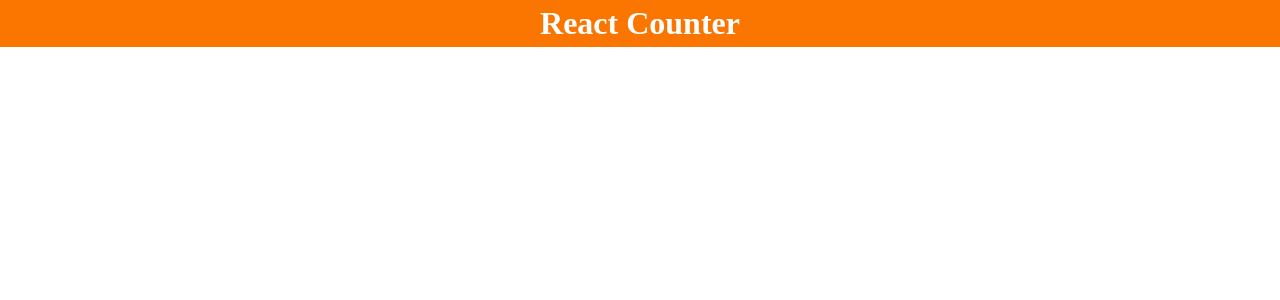
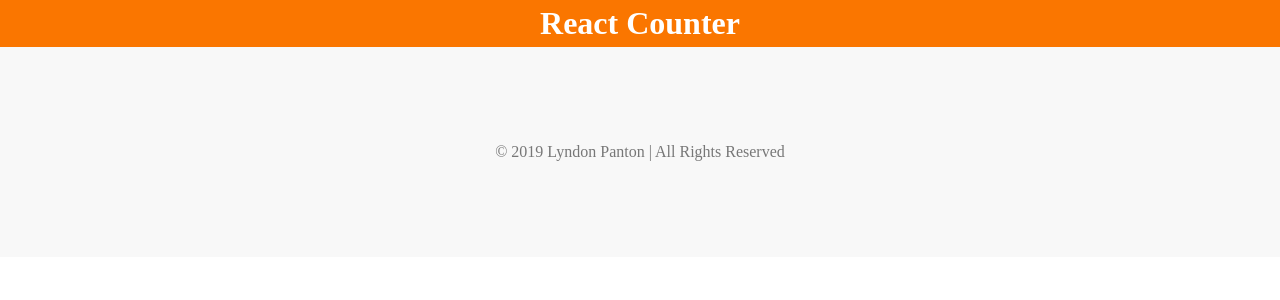
Before and after one commit to lyndonpanton/react-counter, a React (Create React App) app: page / in a window 1280 px wide. Shown: the top 300 px of the page. Built offline with nearby package versions, Linux system fonts and the light colour scheme.

Commit message:
imported, rendered, sent state to footer component

```diff
--- a/src/components/App.js
+++ b/src/components/App.js
@@ -1,5 +1,6 @@
 import React from "react";
 import Header from "./Header";
+import Footer from "./Footer";
 
 import "../assets/styles/main.css";
 
@@ -15,11 +16,12 @@ class App extends React.Component {
 	};
 
 	render() {
-		const { name } = this.state;
+		const { author, copyright, name, year } = this.state;
 
 		return (
 			<div className="app">
 				<Header name={name} />
+				<Footer author={author} copyright={copyright} year={year} />
 			</div>
 		);
 	};
```
